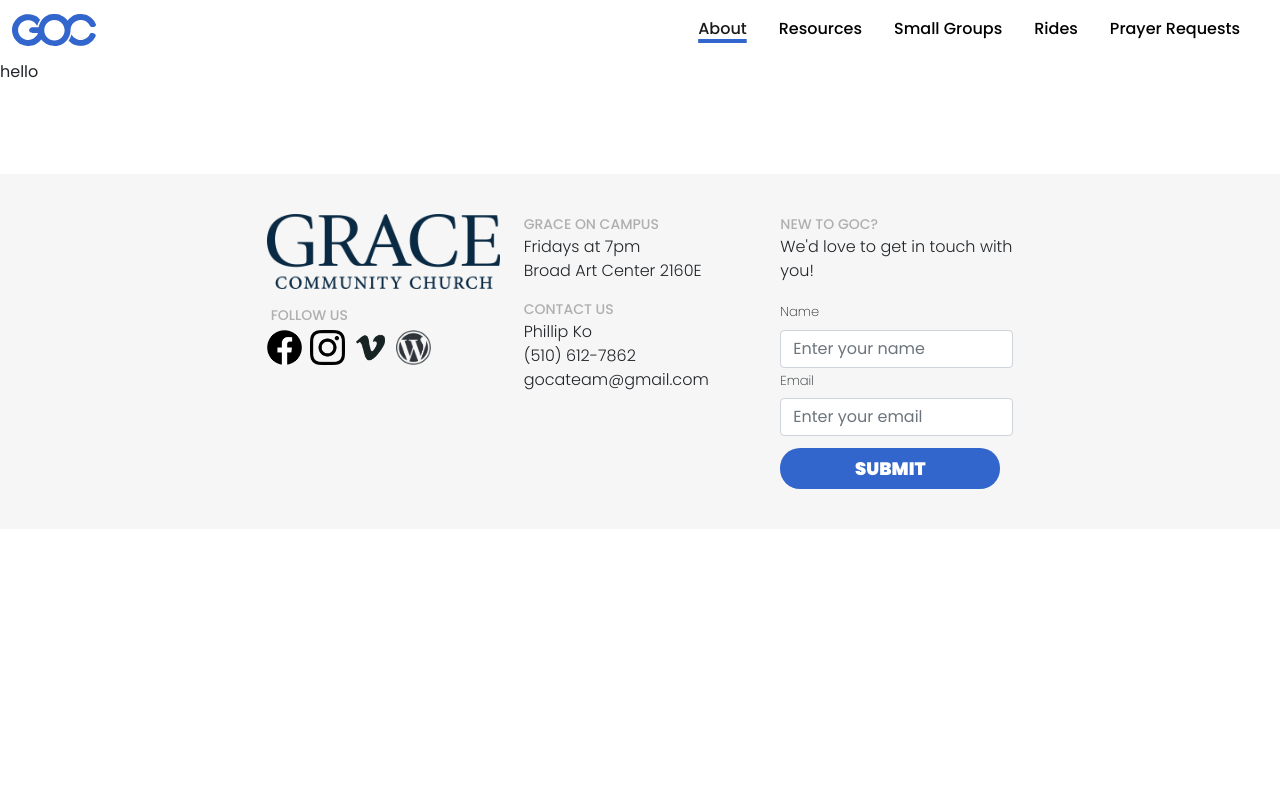
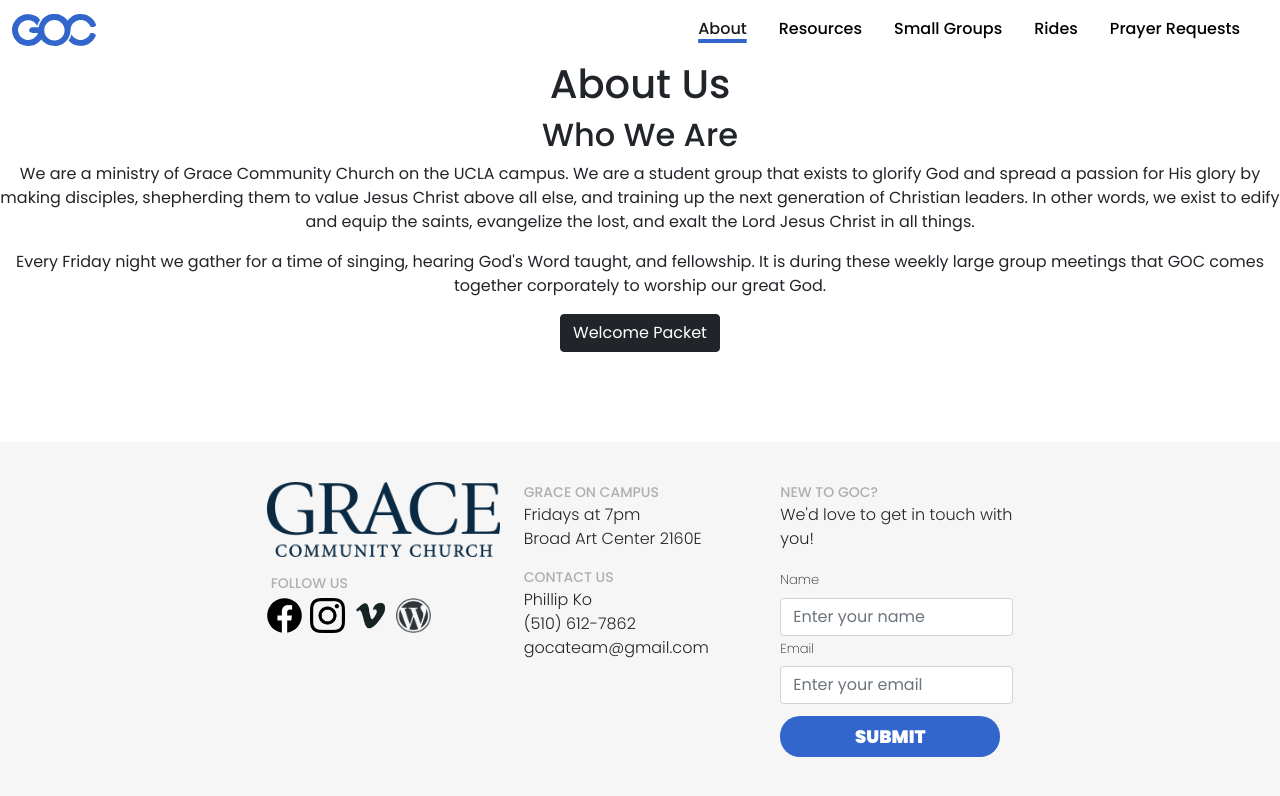
Before and after one commit to graceoncampus/goc-web-v3, a React (Create React App) app: page /about in a window 1280 px wide. Shown: the top 796 px of the page. Built offline with nearby package versions, Linux system fonts and the light colour scheme; no server answers; what aws-amplify would draw is missing.

Commit message:
Add text for AboutUs page

```diff
--- a/src/Components/User/AboutUs/AboutUs.tsx
+++ b/src/Components/User/AboutUs/AboutUs.tsx
@@ -3,6 +3,8 @@
  */
 
 import React, { useState } from 'react';
+
+import { Button } from 'react-bootstrap'
 
 import { Template } from 'Components/User/Template/Template';
 import { HeaderNavbarActiveKey } from '../Header/Header';
@@ -15,6 +17,18 @@ export const AboutUs = () => {
 
 const AboutUsBody = () => {
     return (
-        <div>hello</div>
+        <div className='text-center'>
+            <h1>About Us</h1>
+            <h2>Who We Are</h2>
+            <p>
+            We are a ministry of Grace Community Church on the UCLA campus. We are a student group that exists to glorify God and spread a passion for His glory by making disciples, shepherding them to value Jesus Christ above all else, and training up the next generation of Christian leaders. In other words, we exist to edify and equip the saints, evangelize the lost, and exalt the Lord Jesus Christ in all things.
+            </p>
+            <p>
+            Every Friday night we gather for a time of singing, hearing God's Word taught, and fellowship. It is during these weekly large group meetings that GOC comes together corporately to worship our great God.
+            </p>
+            <Button variant='dark'>
+                Welcome Packet
+            </Button>
+        </div>
     );
 }
```
